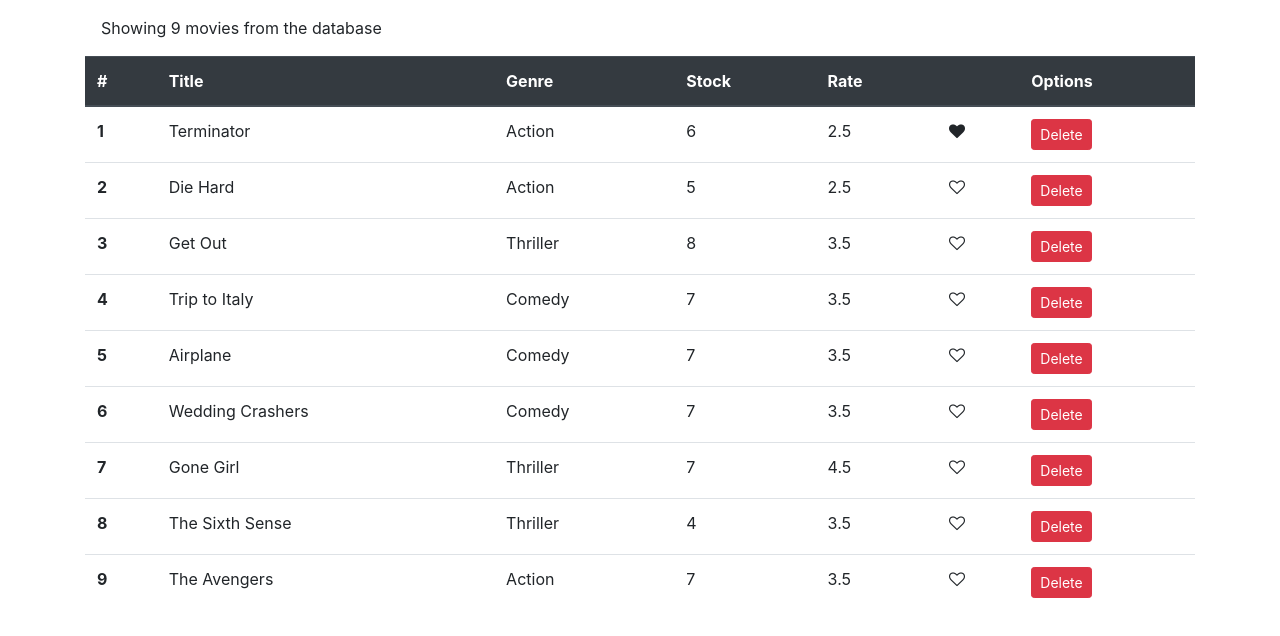
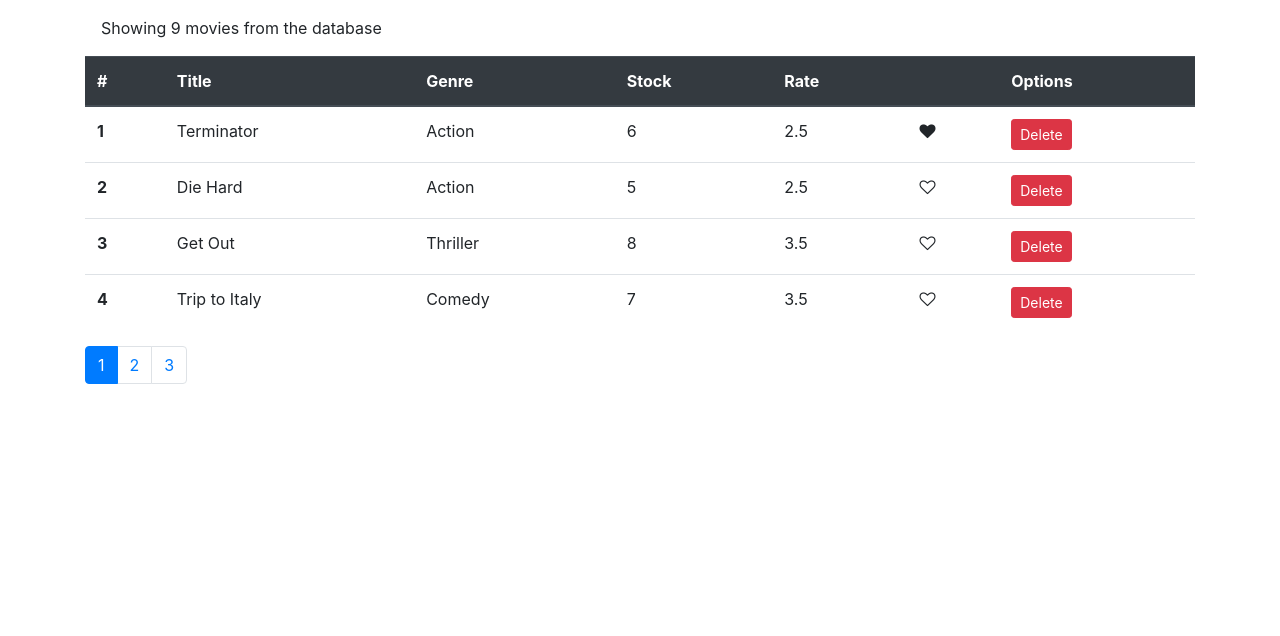
Before and after one commit to cristianeto/vidly, a React (Create React App) app: page / in a window 1280 px wide. Shown: the top 636 px of the page. Built offline with nearby package versions, Linux system fonts and the light colour scheme.

Commit message:
8. Exercise List Group Component

```diff
--- a/package.json
+++ b/package.json
@@ -9,6 +9,7 @@
     "bootstrap": "^4.4.1",
     "font-awesome": "^4.7.0",
     "lodash": "4.17.10",
+    "prop-types": "^15.7.2",
     "react": "^16.12.0",
     "react-dom": "^16.12.0",
     "react-scripts": "3.3.0"
--- a/src/components/Movies.jsx
+++ b/src/components/Movies.jsx
@@ -2,10 +2,12 @@
 import Like from "./common/like";
 import { getMovies } from "../services/fakeMovieService";
 import Pagination from "./common/pagination";
+import { paginate } from "../utils/paginate";
 class Movies extends Component {
   state = {
     movies: getMovies(),
-    pageSize: 4
+    pageSize: 4,
+    currentPage: 1
   };
 
   handleDelete = movie => {
@@ -24,13 +26,17 @@
   };
 
   handlePageChange = page => {
-    console.log("page change", page);
+    this.setState({ currentPage: page });
   };
 
   render() {
     const { length: count } = this.state.movies;
+    const { pageSize, currentPage, movies: allMovies } = this.state;
     if (count === 0)
       return <p className="row m-3">There are no movies in the database!</p>;
+
+    const movies = paginate(allMovies, currentPage, pageSize);
+
     return (
       <React.Fragment>
         <p className="row m-3">Showing {count} movies from the database</p>
@@ -47,7 +53,7 @@
             </tr>
           </thead>
           <tbody>
-            {this.state.movies.map((movie, i) => (
+            {movies.map((movie, i) => (
               <tr key={movie._id}>
                 <th scope="row">{i + 1}</th>
                 <td>{movie.title}</td>
@@ -74,8 +80,9 @@
         </table>
         <Pagination
           itemsCount={count}
-          pageSize={10}
+          pageSize={pageSize}
           onPageChange={this.handlePageChange}
+          currentPage={currentPage}
         />
       </React.Fragment>
     );
--- a/src/components/common/pagination.jsx
+++ b/src/components/common/pagination.jsx
@@ -1,19 +1,26 @@
 import React from "react";
 import _ from "lodash";
+import PropTypes from "prop-types";
 
 const Pagination = props => {
-  const { itemsCount, pageSize } = props;
+  const { itemsCount, pageSize, onPageChange, currentPage } = props;
   const pagesCount = Math.ceil(itemsCount / pageSize);
-  //console.log("Pages Count", pagesCount);
+  // console.log("CurrentPage", currentPage);
   if (pagesCount === 1) return null;
   const pages = _.range(1, pagesCount + 1);
   //console.log("Pages lodash", pages);
+
   return (
     <nav>
       <ul className="pagination">
         {pages.map(page => (
-          <li key={page} className="page-item">
-            <a className="page-link">{page}</a>
+          <li
+            key={page}
+            className={page === currentPage ? "page-item active" : "page-item"}
+          >
+            <a onClick={() => onPageChange(page)} className="page-link">
+              {page}
+            </a>
           </li>
         ))}
       </ul>
@@ -21,4 +28,11 @@
   );
 };
 
+Pagination.propTypes = {
+  itemsCount: PropTypes.number.isRequired,
+  pageSize: PropTypes.number.isRequired,
+  onPageChange: PropTypes.func.isRequired,
+  currentPage: PropTypes.number.isRequired
+};
+
 export default Pagination;
--- /dev/null
+++ b/src/utils/paginate.js
@@ -0,0 +1,9 @@
+import _ from "lodash";
+
+export function paginate(items, pageNumber, pageSize) {
+  const startIndex = (pageNumber - 1) * pageSize;
+  return _(items)
+    .slice(startIndex)
+    .take(pageSize)
+    .value();
+}
```
Also changed, not shown: 1 other file (tests, documents, lock files or other folders).
